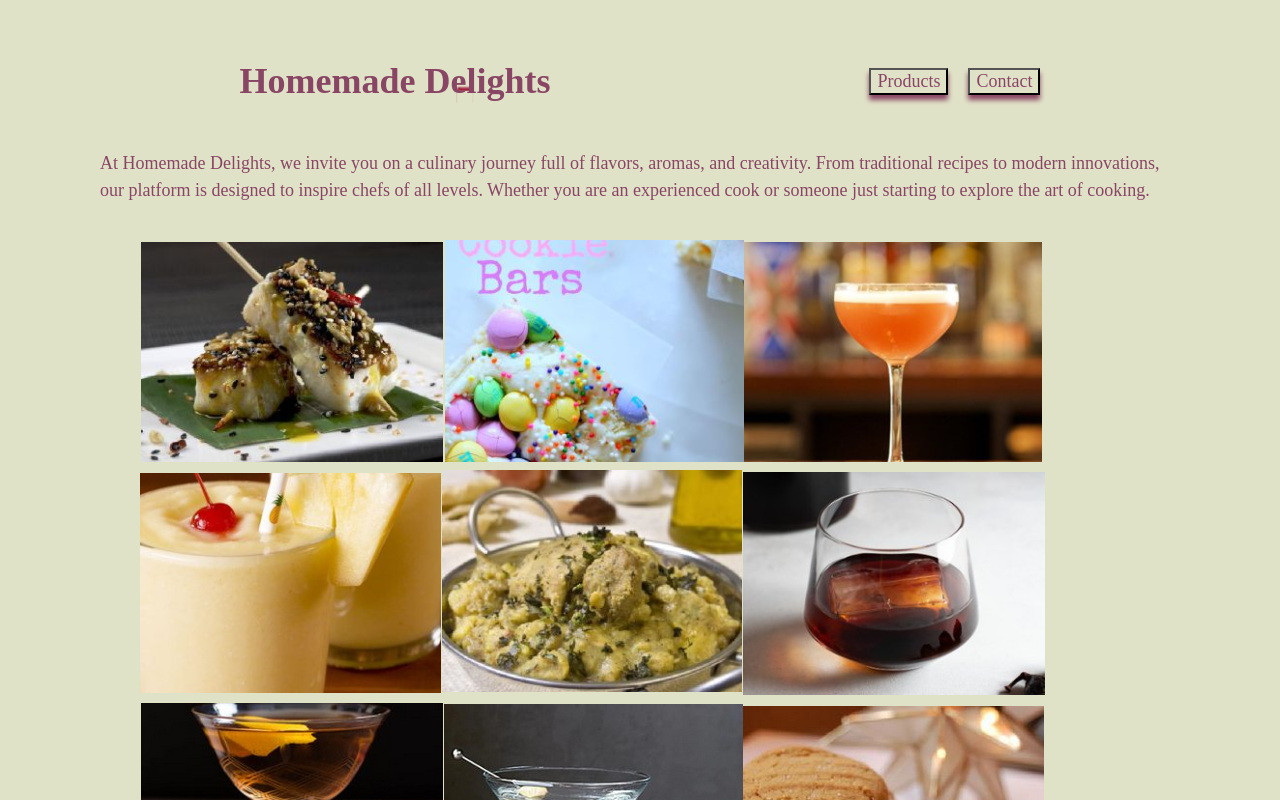
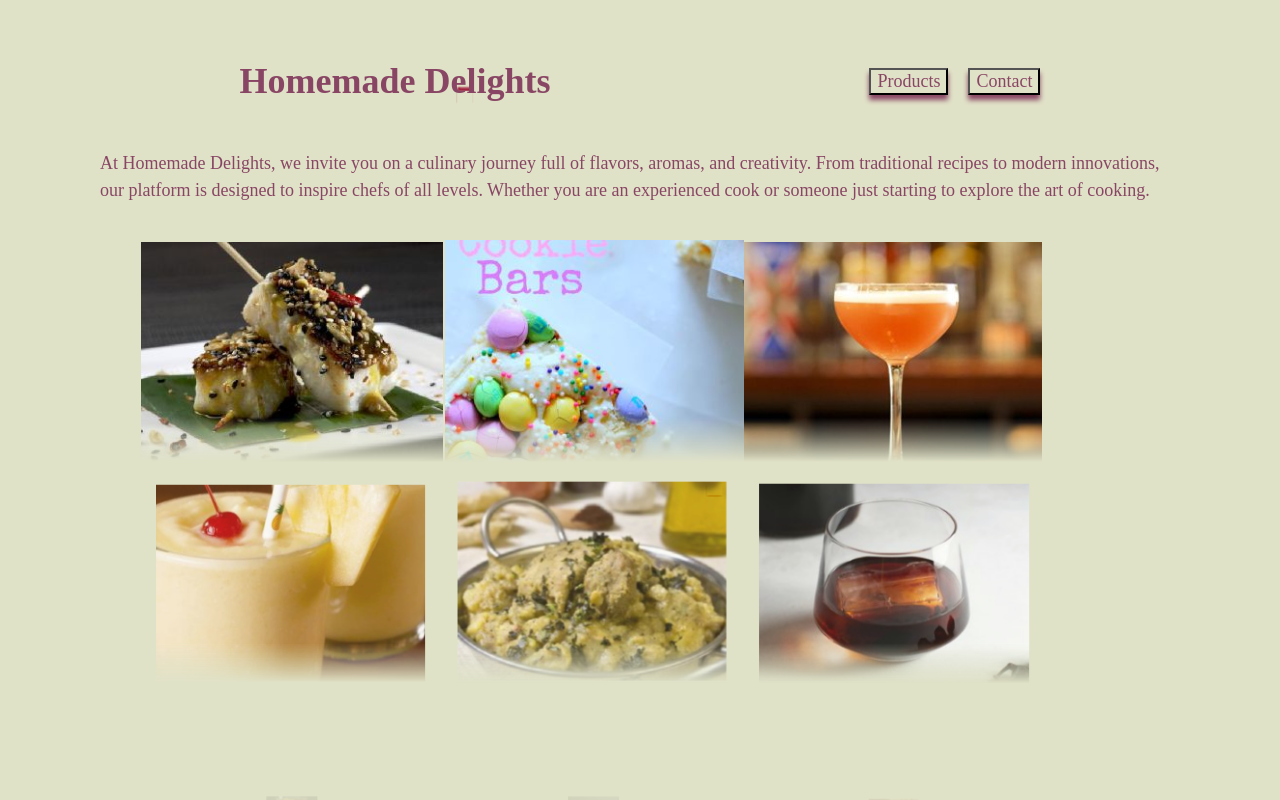
Before and after one commit to 95vpn/negocio-gastron-mico, a React (Vite) app: page /#/ in a window 1280 px wide. Shown: the top 800 px of the page. Built offline with nearby package versions, Linux system fonts and the light colour scheme; a web font is replaced by a local one.

Commit message:
stilos-imagesnes

```diff
--- a/src/App.css
+++ b/src/App.css
@@ -65,6 +65,8 @@ body {
     flex-direction: column;
     align-items: center;
 }
+
+
 
 .envoltura{
     position: relative;
--- a/src/pages/styles/catalogoId.css
+++ b/src/pages/styles/catalogoId.css
@@ -5,6 +5,8 @@
     gap: 20px;
     z-index: 10;
     backdrop-filter: blur(5px);
+
+
 }
 
 .catalogoId-container-receta {
@@ -16,6 +18,8 @@
     direction: unset;
     animation-fill-mode: both;
     z-index: 10;
+
+
 }
 
 .catalogoId-container-receta h2{
@@ -36,6 +40,15 @@
 
 img{
     animation: fadeIn 5s ease;
+    mask-image: linear-gradient(var(--txt-body) 80%, transparent);
+
+
+    view-timeline-name: --reveal;
+    animation-name: show;
+    animation-fill-mode: both;
+
+    animation-timeline: --reveal;
+    animation-range: entry 25% cover 50%;
 }
 
 @keyframes fadeIn {
@@ -48,3 +61,14 @@ img{
         filter: brightness(2) blur(10px);
     }
 }
+
+@keyframes show {
+    from {
+        opacity: 0; scale: 10%;
+    }
+
+    to {
+        opacity: 1;
+        scale: 100%;
+    }
+}
```
